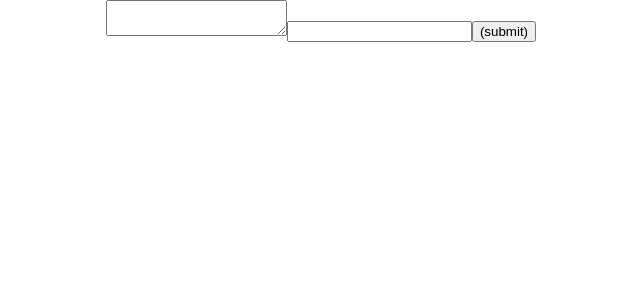
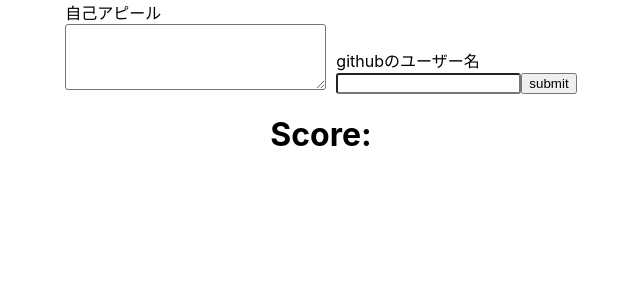
Before and after one commit to vol11-221-friends/frontend, a React (Create React App) app in the folder my-app/: page / in a window 1280 px wide. Shown: the top 300 px of the page, without its empty margins (319-959 px from the left). Built offline with nearby package versions, Linux system fonts and the light colour scheme.

Commit message:
add some desing

```diff
--- a/my-app/src/App.css
+++ b/my-app/src/App.css
@@ -1,38 +1,26 @@
-.App {
-  text-align: center;
+.form{
+    display:flex;
+    justify-content: center;
+    align-items:flex-end;
 }
 
-.App-logo {
-  height: 40vmin;
-  pointer-events: none;
+.appealForm{
+    display:inline-block;
+    margin-right:10px;
 }
 
-@media (prefers-reduced-motion: no-preference) {
-  .App-logo {
-    animation: App-logo-spin infinite 20s linear;
-  }
+.appealtextarea{
+    border-radius:3px
+}
+.username{
+    display:inline-block;
+}
+.inputuser{
+    -webkit-border-radius: 3px;
+    -moz-boarder-radius: 3px;
+    border-radius:3px
 }
 
-.App-header {
-  background-color: #282c34;
-  min-height: 100vh;
-  display: flex;
-  flex-direction: column;
-  align-items: center;
-  justify-content: center;
-  font-size: calc(10px + 2vmin);
-  color: white;
+.score{
+    text-align:center;
 }
-
-.App-link {
-  color: #61dafb;
-}
-
-@keyframes App-logo-spin {
-  from {
-    transform: rotate(0deg);
-  }
-  to {
-    transform: rotate(360deg);
-  }
-}
--- a/my-app/src/App.js
+++ b/my-app/src/App.js
@@ -28,15 +28,28 @@ function App() {
 
   return (
     <div className="App">
-      <form>
-        <textarea
-          value={value}
-          onChange={(event) => json(event.target.value)}
-        />
-        <input value={appeal} onChange={(event) => skill(event.target.value)} />
-        <input type="button" value="(submit)" onClick={tuusin} />
+      <form className="form">
+        <div className="appealForm">
+          <div>自己アピール</div>
+          <textarea
+            className="appealtextarea"
+            value={value}
+            rows="4"
+            cols="30"
+            onChange={(event) => json(event.target.value)}
+          />
+        </div>
+        <div className="username">
+          <div>githubのユーザー名</div>
+          <input
+            className="inputuser"
+            value={appeal}
+            onChange={(event) => skill(event.target.value)}
+          />
+          <input type="button" value="submit" onClick={tuusin} />
+        </div>
       </form>
-      <h1> {temp} </h1>
+      <h1 className="score"> Score:{temp} </h1>
     </div>
   );
 }
```
Also changed, not shown: 1 other file (tests, documents, lock files or other folders).
